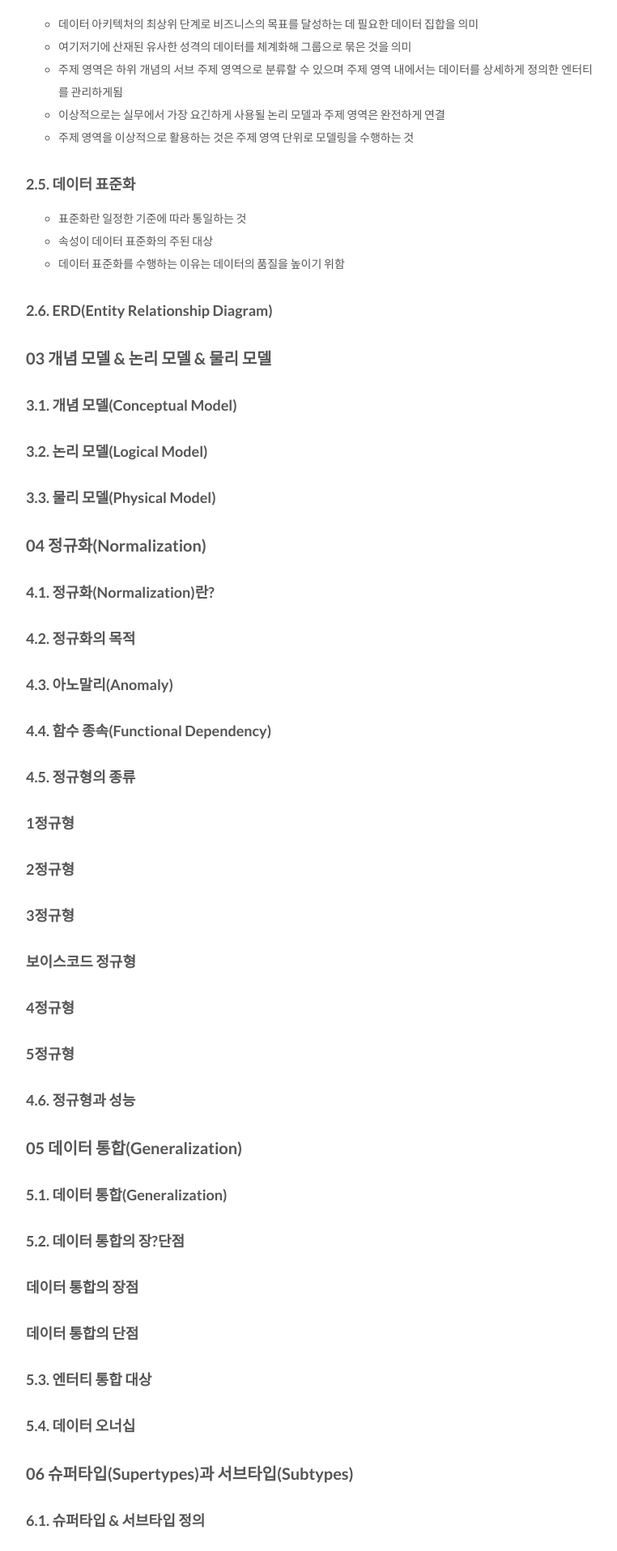
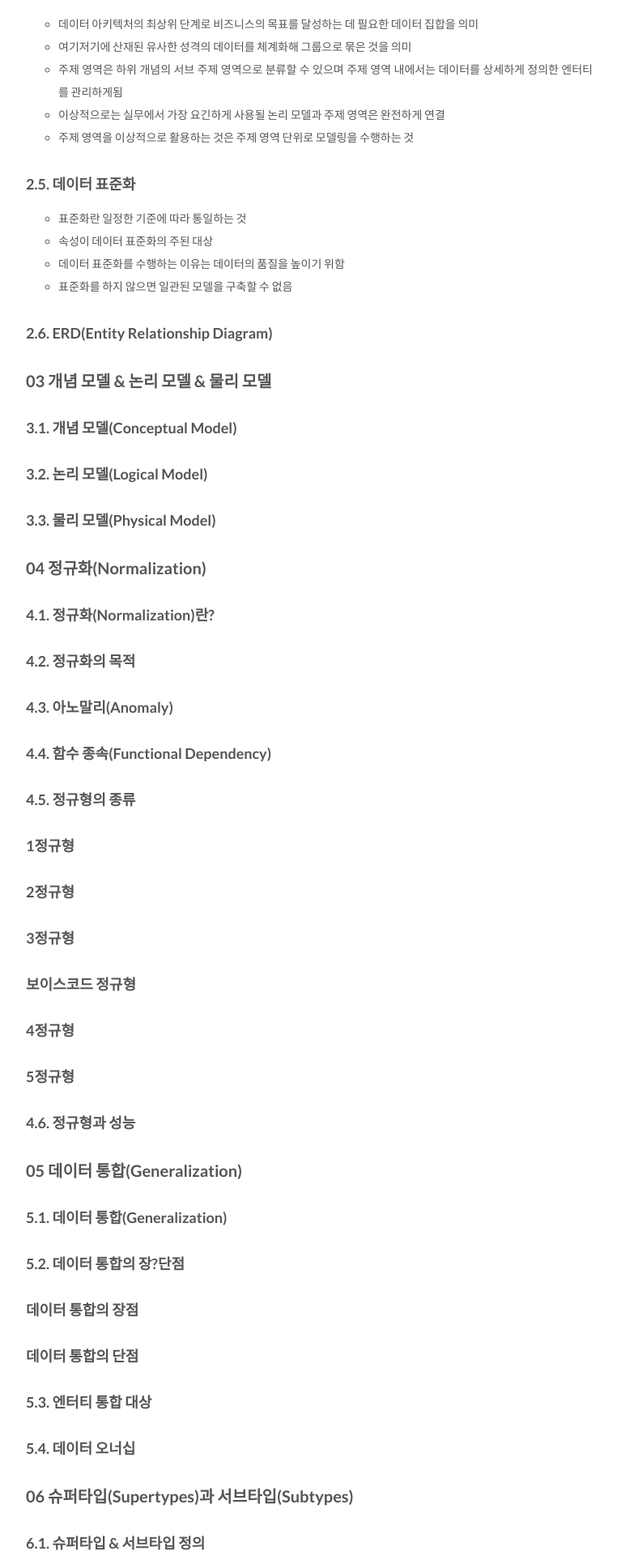
Before and after one commit to csj4032/csj4032.github.io, a Jekyll site: the page built from _posts/2018-05-02-관계형데이터모델링프리미엄가이드.md, in a window 1280 px wide. Shown: the part 4485-6400 px from the top of the page at 81% size, without its empty margins (258-1020 px from the left). Built offline with Jekyll 4.4.1, drawn with Linux system fonts in a browser that asks for light colours; comment, search, counter and statistics services are not loaded.

Commit message:
관계형 데이터 베이스 모델링 포스팅 수정

```diff
--- a/_posts/2018-05-02-관계형데이터모델링프리미엄가이드.md
+++ b/_posts/2018-05-02-관계형데이터모델링프리미엄가이드.md
@@ -131,6 +131,7 @@ comments: true
 * 표준화란 일정한 기준에 따라 통일하는 것
 * 속성이 데이터 표준화의 주된 대상
 * 데이터 표준화를 수행하는 이유는 데이터의 품질을 높이기 위함
+* 표준화를 하지 않으면 일관된 모델을 구축할 수 없음
 
 ### 2.6. ERD(Entity Relationship Diagram)
 
```
